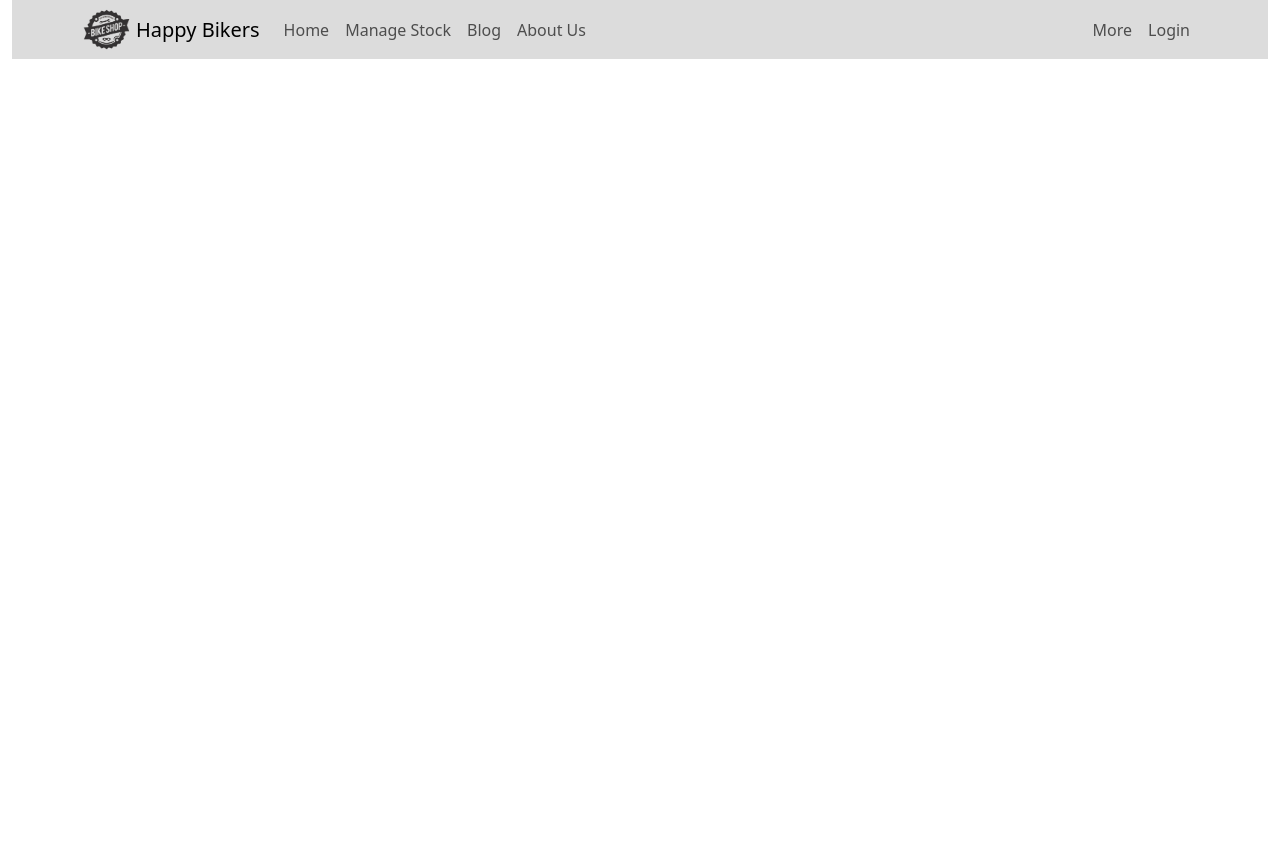
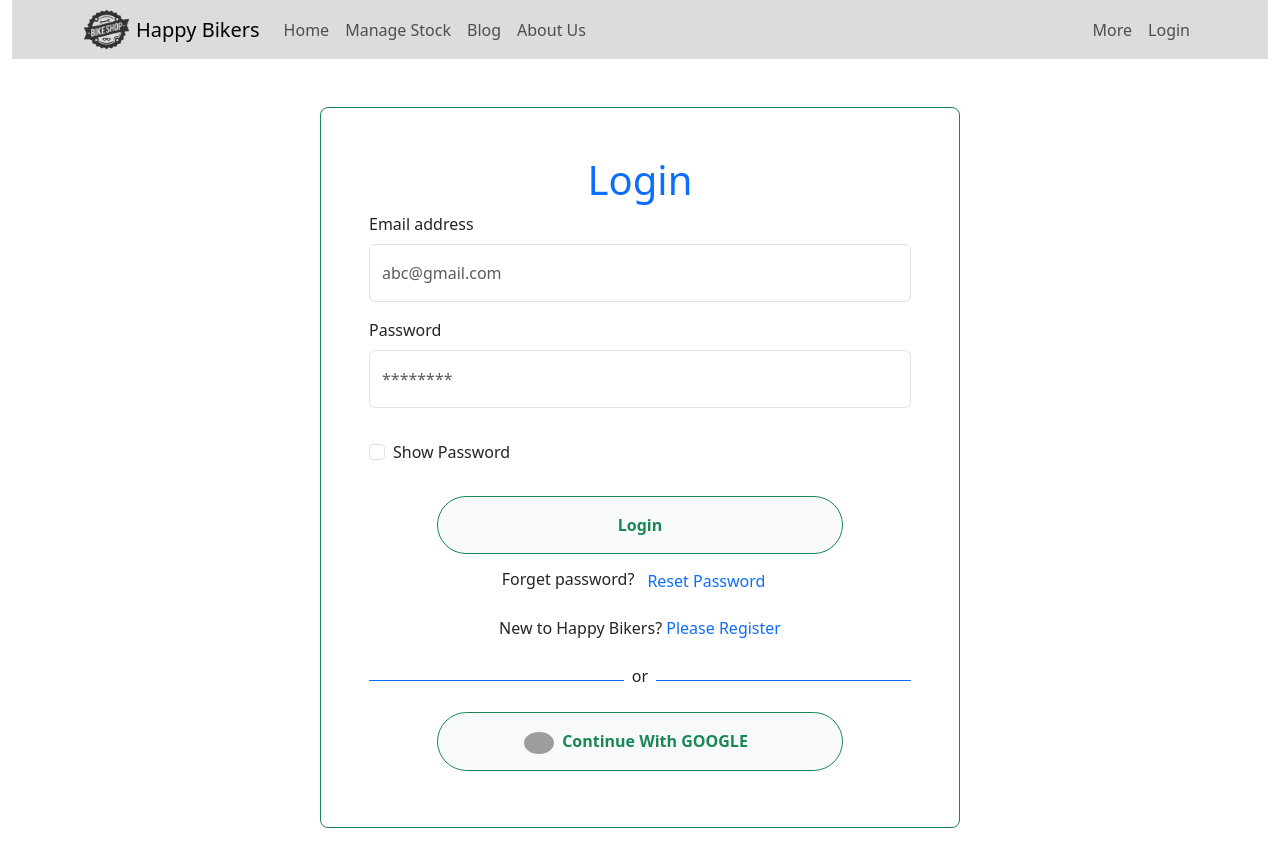
Before and after one commit to TouhedurRahman/Happy-Bikers-Client-Side, a React (Create React App) app: page /login in a window 1280 px wide. Shown: the top 866 px of the page. Before the commit the page ends 800 px from the top, so only its background shows below. Built offline with nearby package versions, Linux system fonts and the light colour scheme; grey boxes are pictures that could not be loaded.

Commit message:
Login Page design  added

```diff
--- a/src/App.js
+++ b/src/App.js
@@ -5,6 +5,7 @@ import Header from './Components/Header/Header';
 import Home from './Components/Home/Home';
 import ManageStock from './Components/ManageStock/ManageStock';
 import UpdateItem from './Components/UpdateItem/UpdateItem';
+import Login from './LoginRegistration/Login';
 
 function App() {
   return (
@@ -16,6 +17,7 @@ function App() {
         <Route path='/updateItem/:updateId' element={<UpdateItem />}></Route>
         <Route path='/manage-stock' element={<ManageStock />}></Route>
         <Route path='/add-new-bikes' element={<AddBikes />}></Route>
+        <Route path='/login' element={<Login />}></Route>
       </Routes>
     </div>
   );
--- a/src/Components/Header/Header.js
+++ b/src/Components/Header/Header.js
@@ -22,7 +22,7 @@ const Header = () => {
                                 </Nav>
                                 <Nav>
                                     <Nav.Link href="#deets">More</Nav.Link>
-                                    <Nav.Link href="#deets">Login</Nav.Link>
+                                    <Nav.Link href="/login">Login</Nav.Link>
                                 </Nav>
                             </Navbar.Collapse>
                         </Container>
--- /dev/null
+++ b/src/LoginRegistration/Login.css
@@ -0,0 +1,9 @@
+.login-container {
+    width: 50%;
+}
+
+@media only screen and (max-width:688px) {
+    .login-container {
+        width: 95%;
+    }
+}
--- /dev/null
+++ b/src/LoginRegistration/Login.js
@@ -0,0 +1,68 @@
+import React, { useState } from 'react';
+import './Login.css';
+import { Link } from 'react-router-dom';
+import SocialLogin from './SocialLogin';
+import { useForm } from 'react-hook-form';
+
+const Login = () => {
+    const { register, handleSubmit } = useForm();
+
+    const [passwordShown, setPasswordShown] = useState(false);
+
+    const togglePassword = () => {
+        setPasswordShown(!passwordShown);
+    };
+
+    const handleLogin = data => {
+        console.log(data);
+    }
+
+    return (
+        <div>
+            <div className='login-container mx-auto border border-success p-5 mt-5 mb-5 rounded-3'>
+                <form onSubmit={handleSubmit(handleLogin)}>
+                    <h1 className='text-center text-primary'>Login</h1>
+                    <div className="mb-3">
+                        <label htmlFor="exampleInputEmail" className="form-label">Email address</label>
+                        <input type="email"
+                            className="form-control py-3 rounded"
+                            placeholder="abc@gmail.com"
+                            {...register('userEmail', { required: true })}
+                        />
+                    </div>
+                    <div className="mb-3">
+                        <label htmlFor="exampleInputPassword" className="form-label">Password</label>
+                        <input
+                            type={passwordShown ? "text" : "password"}
+                            className="form-control py-3 rounded"
+                            placeholder="********"
+                            {...register('userPassword', { required: true })}
+                        />
+                    </div>
+                    <div className="mb-3 form-check py-3">
+                        <input
+                            type="checkbox"
+                            className="form-check-input"
+                            onClick={togglePassword}
+                        />
+                        <label className="form-check-label" htmlFor="exampleCheck1">Show Password</label>
+                    </div>
+
+                    <button className='btn btn-light btn-outline-success w-75 d-block mx-auto my-2 py-3 rounded-pill'>
+                        <span style={{ fontSize: "16px", fontWeight: "900" }} className='px-2'>Login</span>
+                    </button>
+
+                </form>
+                <p className='text-center'>
+                    Forget password?<button className='btn btn-link text-primary text-decoration-none pe-auto'>Reset Password</button>
+                </p>
+                <p className='text-center'>
+                    New to Happy Bikers? <Link to="/register" className='text-primary text-decoration-none pe-auto'>Please Register</Link>
+                </p>
+                <SocialLogin />
+            </div>
+        </div>
+    );
+};
+
+export default Login;
--- /dev/null
+++ b/src/LoginRegistration/SocialLogin.js
@@ -0,0 +1,31 @@
+import React from 'react';
+
+const SocialLogin = () => {
+    return (
+        <div>
+            <div className='d-flex align-items-center'>
+                <div style={{ height: '1px' }} className='bg-primary w-50'></div>
+                <p className='mt-2 px-2'>or</p>
+                <div style={{ height: '1px' }} className='bg-primary w-50'></div>
+            </div>
+
+            <div>
+                <button className='btn btn-light btn-outline-success w-75 d-block mx-auto my-2 py-3 rounded-pill'>
+                    <img
+                        style={{ width: '30px', borderRadius: '50%' }}
+                        src="https://encrypted-tbn0.gstatic.com/images?q=tbn:ANd9GcSK5q0FP74VV9wbfwP378_7kj7iDomHuKrxkXsxDdUT28V9dlVMNUe-EMzaLwaFhneeuZI&usqp=CAU"
+                        alt=""
+                    />
+                    <span
+                        style={{ fontSize: "16px", fontWeight: "900" }}
+                        className='px-2'
+                    >
+                        Continue With GOOGLE
+                    </span>
+                </button>
+            </div>
+        </div>
+    );
+};
+
+export default SocialLogin;
```
